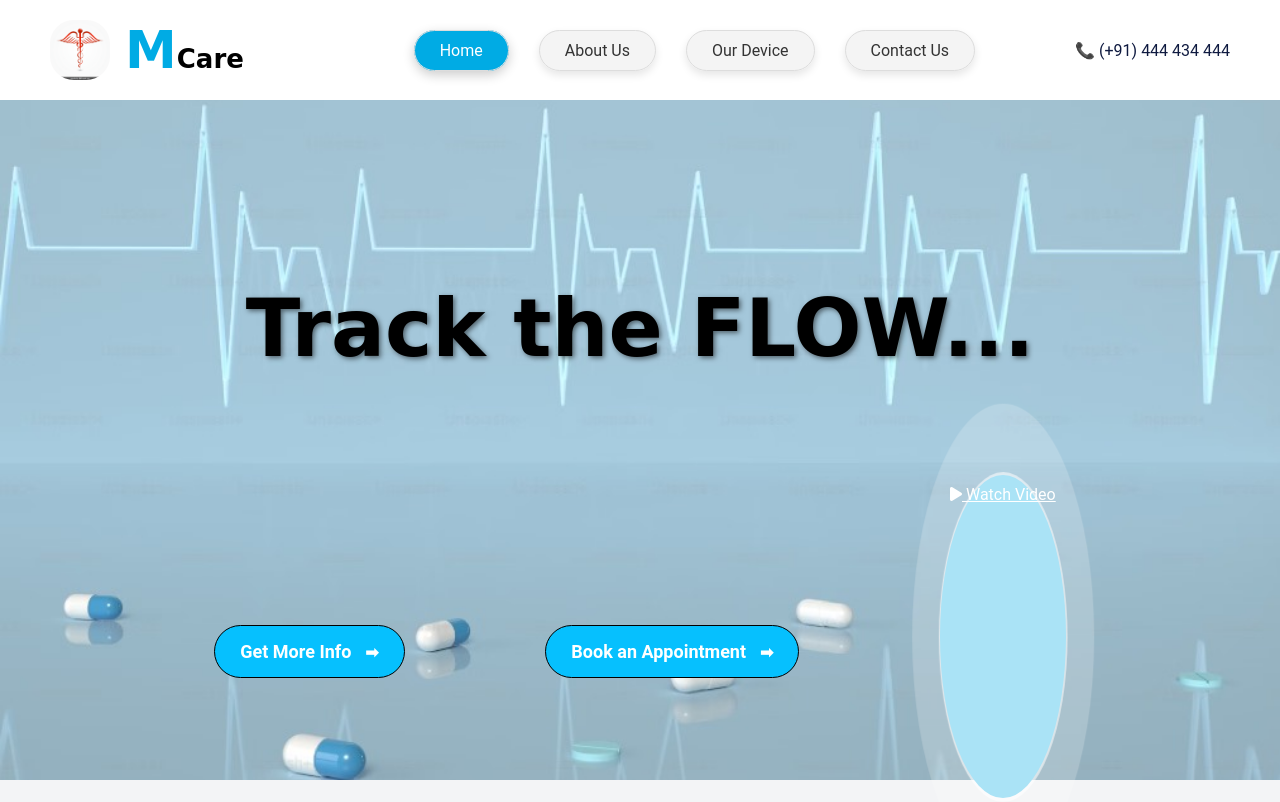
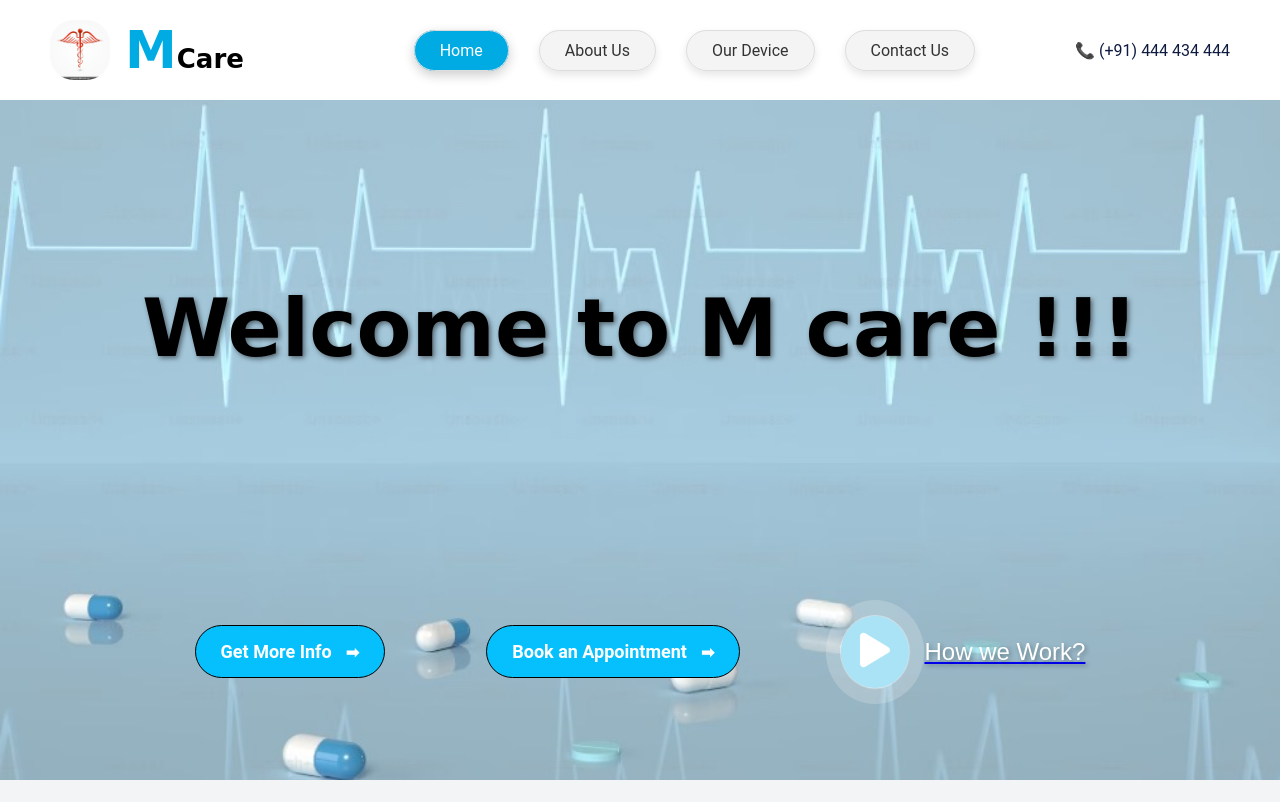
Before and after one commit to anushika2703/-epics, a plain HTML site: page index.html in a window 1280 px wide. Shown: the top 802 px of the page. Drawn offline with nearby package versions, Linux system fonts and the light colour scheme; a web font is replaced by a local one.

Commit message:
Update index.html

```diff
--- a/index.html
+++ b/index.html
@@ -8,6 +8,8 @@
     <link rel="preconnect" href="https://fonts.gstatic.com" crossorigin>
     <link href="https://fonts.googleapis.com/css2?family=Playwrite+GB+S:ital,wght@0,100..400;1,100..400&display=swap" rel="stylesheet">
     <link href="https://fonts.googleapis.com/css2?family=Arima:wght@100..700&display=swap" rel="stylesheet">
+    <script type="module" src="https://unpkg.com/ionicons@7.1.0/dist/ionicons/ionicons.esm.js"></script>
+    <script nomodule src="https://unpkg.com/ionicons@7.1.0/dist/ionicons/ionicons.js"></script>
     <link rel="stylesheet" href="style.css">
     <link rel="stylesheet" href="https://cdnjs.cloudflare.com/ajax/libs/font-awesome/5.15.4/css/all.min.css">
     <link href="https://fonts.googleapis.com/css2?family=Poppins:wght@700&display=swap" rel="stylesheet">
@@ -43,16 +45,19 @@
             </div>
         </nav>
     </header>
-
+<!--Hero section-->
 <div class="hero">
         <div class="hero-text">
-              <h1>Track the FLOW... </h1>
+          <h1>Welcome to M care !!!</h1>
         </div>
         <div class="hero-buttons">
           <a href="#more-info" class="btn-get-info">Get More Info</a>
           <a href="appointment.html" class="btn-appointment">Book an Appointment</a>
-              <a href="https://www.youtube.com/watch?v=dQw4w9WgXcQ" class="btn-play" target="_blank">
-                <i class="fas fa-play play-icon"></i> Watch Video
+          <a href="https://www.youtube.com/watch?v=ekr2nIex040&ab_channel=ROS%C3%89" target="_blank" class="play-container">
+            <div class="btn-play">
+              <ion-icon name="play"></ion-icon>
+            </div>
+            <div class="how-we-work-text">How we Work?</div>
           </a>
         </div>
       </div>
```
Lines whose indentation alone changed are shown as unchanged.
